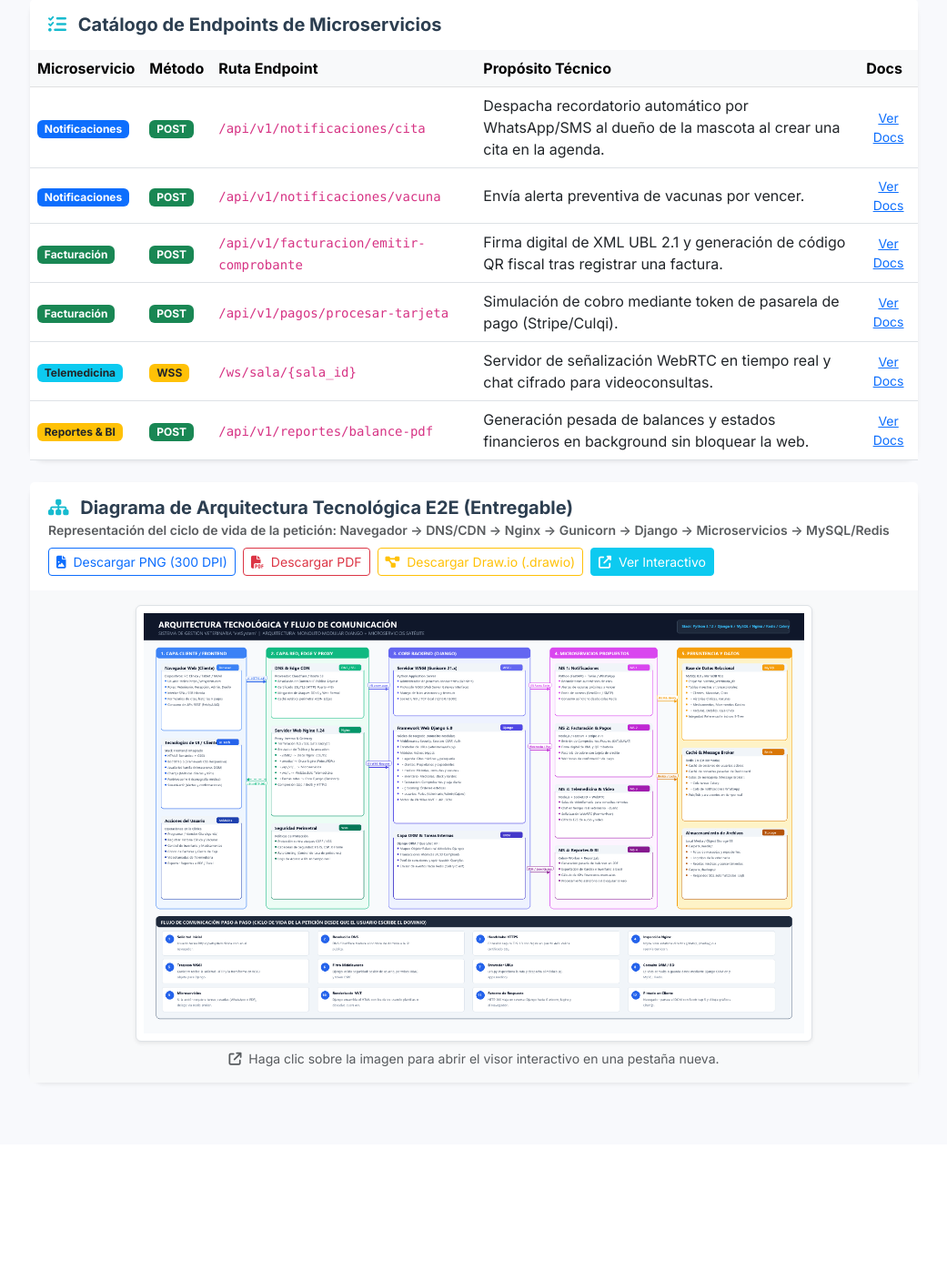
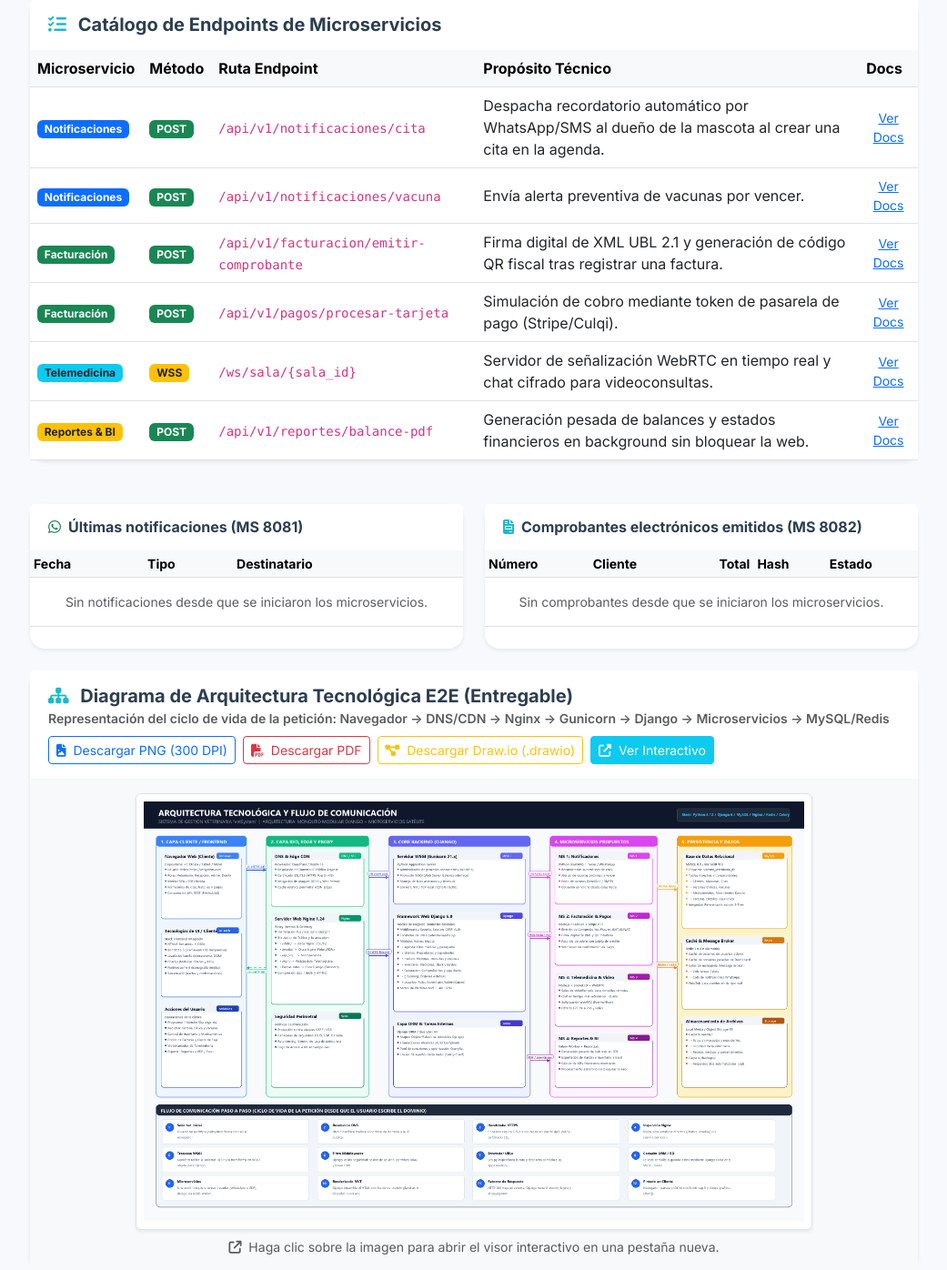
Before and after one commit to fernandoperezp3/sistema-veterinaria, a Django app: page /microservicios/ in a window 1280 px wide. Shown: the part 810-2206 px from the top of the page at 91% size, without its empty margins (239-1280 px from the left). Before the commit the page ends 2003 px from the top, so only its background shows below. Run offline with Django 5.2, Linux system fonts and the light colour scheme; the visitor is signed in with stand-in values (Sample User, id 1); data comes from the database, SQL or seed files in the repository; data that the repository does not hold is empty.

Commit message:
Muestra comprobante fiscal con QR e historial de los microservicios
Co-Authored-By: Claude Opus 5.5 <noreply@anthropic.com>
Claude-Session: https://claude.ai/code/session_012asHi497b7EHXVrnawxSY5

```diff
--- a/templates/core/microservicios_panel.html
+++ b/templates/core/microservicios_panel.html
@@ -205,6 +205,58 @@
         </div>
     </div>
 
+    <div class="row g-4 mt-1">
+        <div class="col-lg-6">
+            <div class="card border-0 shadow-sm h-100">
+                <div class="card-header bg-white py-3">
+                    <h6 class="mb-0 fw-bold"><i class="fa-brands fa-whatsapp text-success me-2"></i>Últimas notificaciones (MS 8081)</h6>
+                </div>
+                <div class="card-body p-0">
+                    <table class="table table-sm table-hover mb-0 small">
+                        <thead class="table-light"><tr><th>Fecha</th><th>Tipo</th><th>Destinatario</th><th></th></tr></thead>
+                        <tbody>
+                        {% for n in notificaciones %}
+                        <tr>
+                            <td class="text-nowrap">{{ n.fecha_envio }}</td>
+                            <td><span class="badge bg-{% if n.tipo == 'CITA' %}primary{% else %}warning text-dark{% endif %}">{{ n.tipo }}</span></td>
+                            <td>{{ n.destinatario }}<br><span class="text-muted">{{ n.telefono }}</span></td>
+                            <td>{% if n.enlace_whatsapp %}<a href="{{ n.enlace_whatsapp }}" target="_blank" rel="noopener" class="btn btn-outline-success btn-sm py-0"><i class="fa-brands fa-whatsapp"></i></a>{% endif %}</td>
+                        </tr>
+                        {% empty %}
+                        <tr><td colspan="4" class="text-center text-muted py-3">Sin notificaciones desde que se iniciaron los microservicios.</td></tr>
+                        {% endfor %}
+                        </tbody>
+                    </table>
+                </div>
+            </div>
+        </div>
+        <div class="col-lg-6">
+            <div class="card border-0 shadow-sm h-100">
+                <div class="card-header bg-white py-3">
+                    <h6 class="mb-0 fw-bold"><i class="fa-solid fa-file-invoice text-primary me-2"></i>Comprobantes electrónicos emitidos (MS 8082)</h6>
+                </div>
+                <div class="card-body p-0">
+                    <table class="table table-sm table-hover mb-0 small">
+                        <thead class="table-light"><tr><th>Número</th><th>Cliente</th><th class="text-end">Total</th><th>Hash</th><th>Estado</th></tr></thead>
+                        <tbody>
+                        {% for c in comprobantes %}
+                        <tr>
+                            <td class="text-nowrap">{{ c.numero }}</td>
+                            <td>{{ c.cliente }}</td>
+                            <td class="text-end">{{ c.total|floatformat:2 }}</td>
+                            <td><code>{{ c.hash_cpe|truncatechars:12 }}</code></td>
+                            <td><span class="badge bg-success">{{ c.estado_sunat_sat }}</span></td>
+                        </tr>
+                        {% empty %}
+                        <tr><td colspan="5" class="text-center text-muted py-3">Sin comprobantes desde que se iniciaron los microservicios.</td></tr>
+                        {% endfor %}
+                        </tbody>
+                    </table>
+                </div>
+            </div>
+        </div>
+    </div>
+
     <!-- Sección de Entregables de Arquitectura -->
     <div class="card border-0 shadow-sm mt-4">
         <div class="card-header bg-white py-3 d-flex justify-content-between align-items-center flex-wrap gap-2">
```
Also changed, not shown: templates/facturacion/detalle_factura.html (+34 -11 lines).
